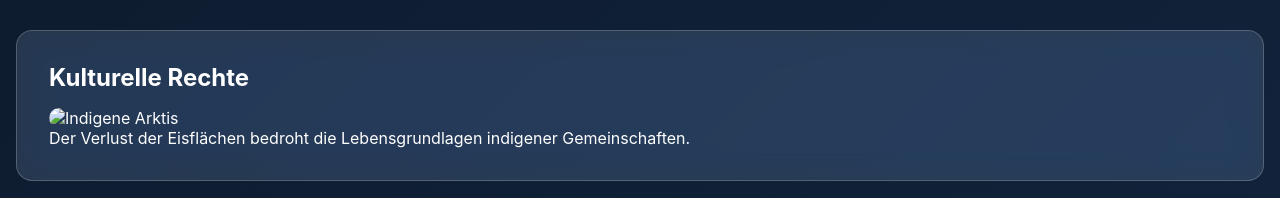
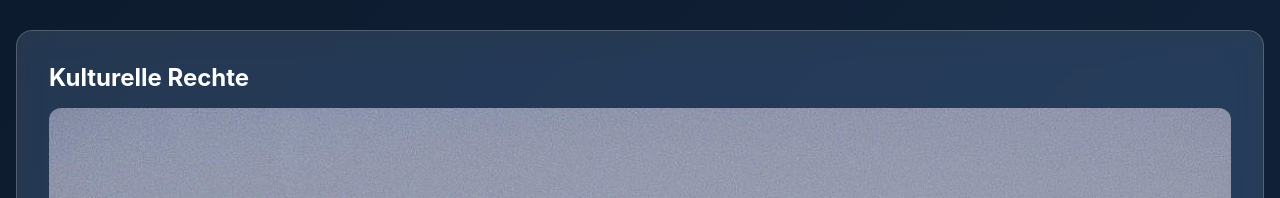
Before and after one commit to ancock/Modell1, a plain HTML site: page index.html in a window 1280 px wide. Shown: the part 2585-2783 px from the top of the page. Drawn offline with nearby package versions, Linux system fonts and the light colour scheme; animation ran at ten frames a second.

Commit message:
Update image source for Kulturelle Rechte section

```diff
--- a/index.html
+++ b/index.html
@@ -81,7 +81,7 @@
 
 <section class="glass-card">
   <h2>Kulturelle Rechte</h2>
-  <img src="bilder/indigene-arktis.jpg" alt="Indigene Arktis">
+  <img src="bilder/csm_inuit-waljagd-arktis-WW214830-c-staffan-widstrand-wwf_2ef73d7060.jpg" alt="Indigene Arktis">
   <p>Der Verlust der Eisflächen bedroht die Lebensgrundlagen indigener Gemeinschaften.</p>
 </section>
 
```
